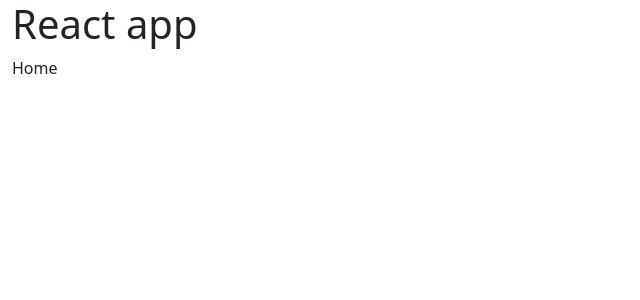
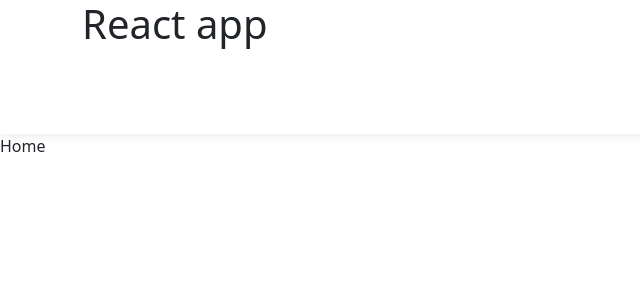
Before and after one commit to grvpande/refurbished-frontend, a React (Create React App) app: page / in a window 1280 px wide. Shown: the top 300 px of the page, without its empty margins (0-640 px from the left). Built offline with nearby package versions, Linux system fonts and the light colour scheme.

Commit message:
removing un-used scss

```diff
--- a/src/App.tsx
+++ b/src/App.tsx
@@ -1,6 +1,7 @@
 import React, { Suspense } from 'react';
 import Container from 'components/ui/layout/Container';
 import { BrowserRouter, Route, Routes } from 'react-router-dom';
+import styles from './app.module.scss';
 
 const Home = React.lazy(() => import('./pages/home/Home'));
 const Components = React.lazy(() => import('./pages/ui-components/Components'));
@@ -8,9 +9,10 @@ const Components = React.lazy(() => import('./pages/ui-components/Components'));
 function App() {
     return (
         <BrowserRouter>
-            <Container fluid>
-                <header className="App-header">
+            <header className={`${styles.header} sticky`}>
+                <Container>
                     <h1>React app</h1>
+                </Container>
             </header>
 
             <Suspense fallback={<div>Loading...</div>}>
@@ -19,7 +21,6 @@ function App() {
                     <Route path="/components" element={<Components />} />
                 </Routes>
             </Suspense>
-            </Container>
         </BrowserRouter>
     );
 }
--- /dev/null
+++ b/src/app.module.scss
@@ -0,0 +1,7 @@
+.header {
+    box-shadow: 0 3px 10px 0 rgb(0 0 0 / 7%);
+    height: 134px;
+    z-index: 4;
+    transition: all 0.3s ease-in-out;
+    background-color: #ffffff;
+}
--- a/src/components/ui/layout/Container.tsx
+++ b/src/components/ui/layout/Container.tsx
@@ -2,7 +2,7 @@ import React from 'react';
 
 interface ContainerProps {
     children: React.ReactNode;
-    fluid: boolean;
+    fluid?: boolean;
 }
 
 const Container = ({ children, fluid = false }: ContainerProps) => {
--- a/src/index.scss
+++ b/src/index.scss
@@ -1,15 +1,8 @@
-body {
-    margin: 0;
-    font-family: -apple-system, BlinkMacSystemFont, 'Segoe UI', 'Roboto',
-        'Oxygen', 'Ubuntu', 'Cantarell', 'Fira Sans', 'Droid Sans',
-        'Helvetica Neue', sans-serif;
-    -webkit-font-smoothing: antialiased;
-    -moz-osx-font-smoothing: grayscale;
+@import url('theme/theme.scss');
+
+.sticky {
+    top: 0;
+    left: 0;
+    right: 0;
+    position: sticky;
 }
-
-code {
-    font-family: source-code-pro, Menlo, Monaco, Consolas, 'Courier New',
-        monospace;
-}
-
-@import 'bootstrap/scss/bootstrap.scss';
--- /dev/null
+++ b/src/theme/theme.scss
@@ -0,0 +1,47 @@
+// scss-docs-start import-stack
+// Configuration
+@import 'bootstrap/scss/functions';
+@import 'bootstrap/scss/variables';
+@import 'bootstrap/scss/maps';
+@import 'bootstrap/scss/mixins';
+@import 'bootstrap/scss/utilities';
+
+// Layout & components
+@import 'bootstrap/scss/root';
+@import 'bootstrap/scss/reboot';
+@import 'bootstrap/scss/type';
+// @import 'bootstrap/scss/images';
+@import 'bootstrap/scss/containers';
+@import 'bootstrap/scss/grid';
+// @import 'bootstrap/scss/tables';
+@import 'bootstrap/scss/forms';
+@import 'bootstrap/scss/buttons';
+@import 'bootstrap/scss/transitions';
+@import 'bootstrap/scss/dropdown';
+@import 'bootstrap/scss/button-group';
+@import 'bootstrap/scss/nav';
+@import 'bootstrap/scss/navbar';
+// @import 'bootstrap/scss/card';
+@import 'bootstrap/scss/accordion';
+@import 'bootstrap/scss/breadcrumb';
+@import 'bootstrap/scss/pagination';
+// @import 'bootstrap/scss/badge';
+// @import 'bootstrap/scss/alert';
+// @import 'bootstrap/scss/progress';
+// @import 'bootstrap/scss/list-group';
+@import 'bootstrap/scss/close';
+// @import 'bootstrap/scss/toasts';
+@import 'bootstrap/scss/modal';
+// @import 'bootstrap/scss/tooltip';
+@import 'bootstrap/scss/popover';
+// @import 'bootstrap/scss/carousel';
+@import 'bootstrap/scss/spinners';
+@import 'bootstrap/scss/offcanvas';
+@import 'bootstrap/scss/placeholders';
+
+// Helpers
+@import 'bootstrap/scss/helpers';
+
+// Utilities
+@import 'bootstrap/scss/utilities/api';
+// scss-docs-end import-stack
```
Lines whose indentation alone changed are shown as unchanged.
